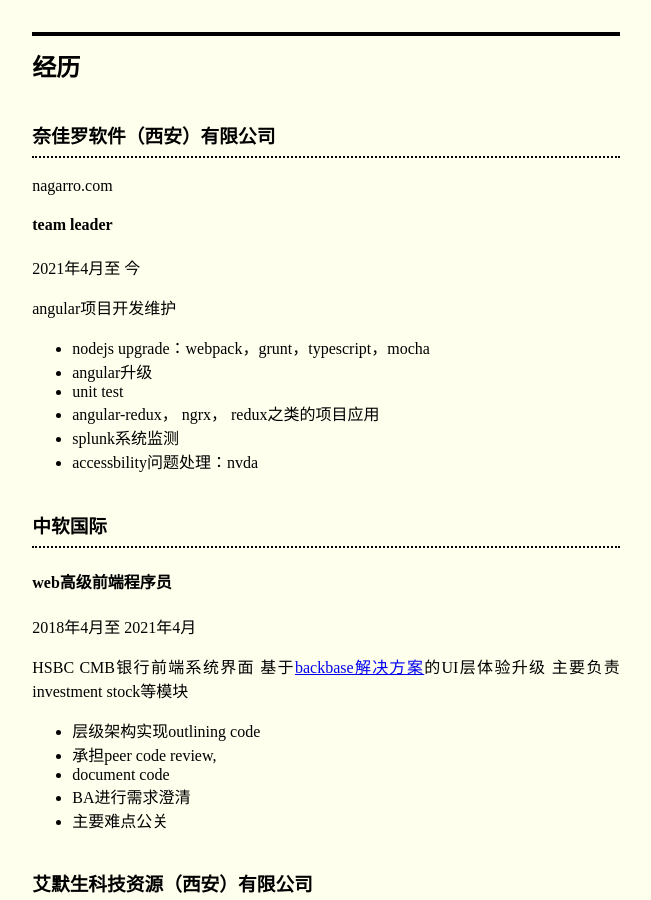
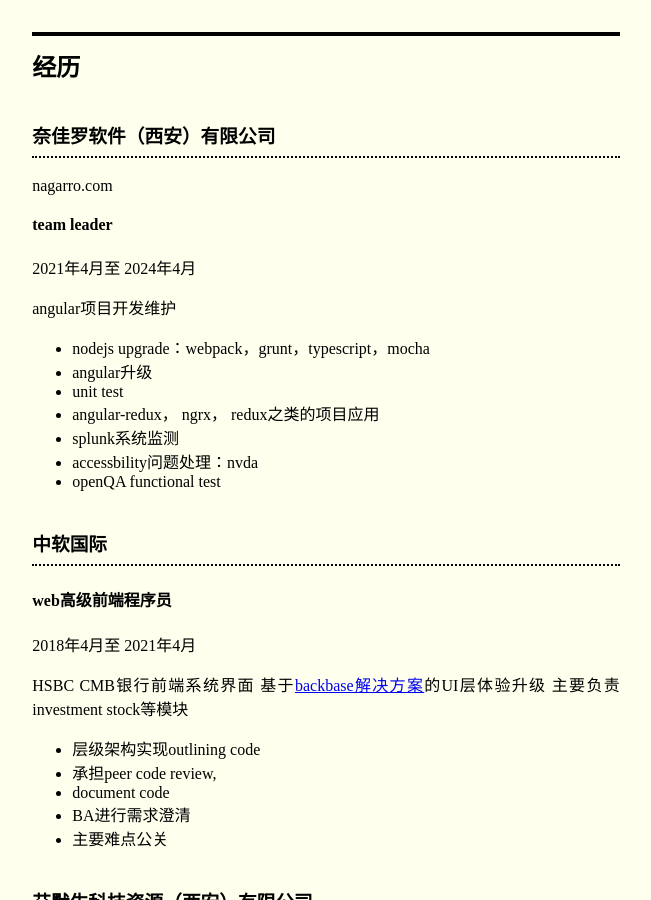
Before and after one commit to JianMeng/jianmeng.github.com, a Jekyll site: the page built from resumes/2013-01-04-Resume-CN.md, in a window 1280 px wide and 900 px high, scrolled down 683 px. Shown: the whole window, without its empty margins (314-965 px from the left). Built offline with Jekyll 4.4.1, drawn with Linux system fonts in a browser that asks for light colours.

Commit message:
Update 2013-01-04-Resume-CN.md

```diff
--- a/resumes/2013-01-04-Resume-CN.md
+++ b/resumes/2013-01-04-Resume-CN.md
@@ -34,7 +34,7 @@
 
 #### team leader
 
-2021年4月至 今
+2021年4月至 2024年4月
 
 angular项目开发维护
  * nodejs upgrade：webpack，grunt，typescript，mocha
@@ -43,6 +43,7 @@
  * angular-redux， ngrx， redux之类的项目应用
  * splunk系统监测
  * accessbility问题处理：nvda
+ * openQA functional test
 
 
 ### 中软国际
```
